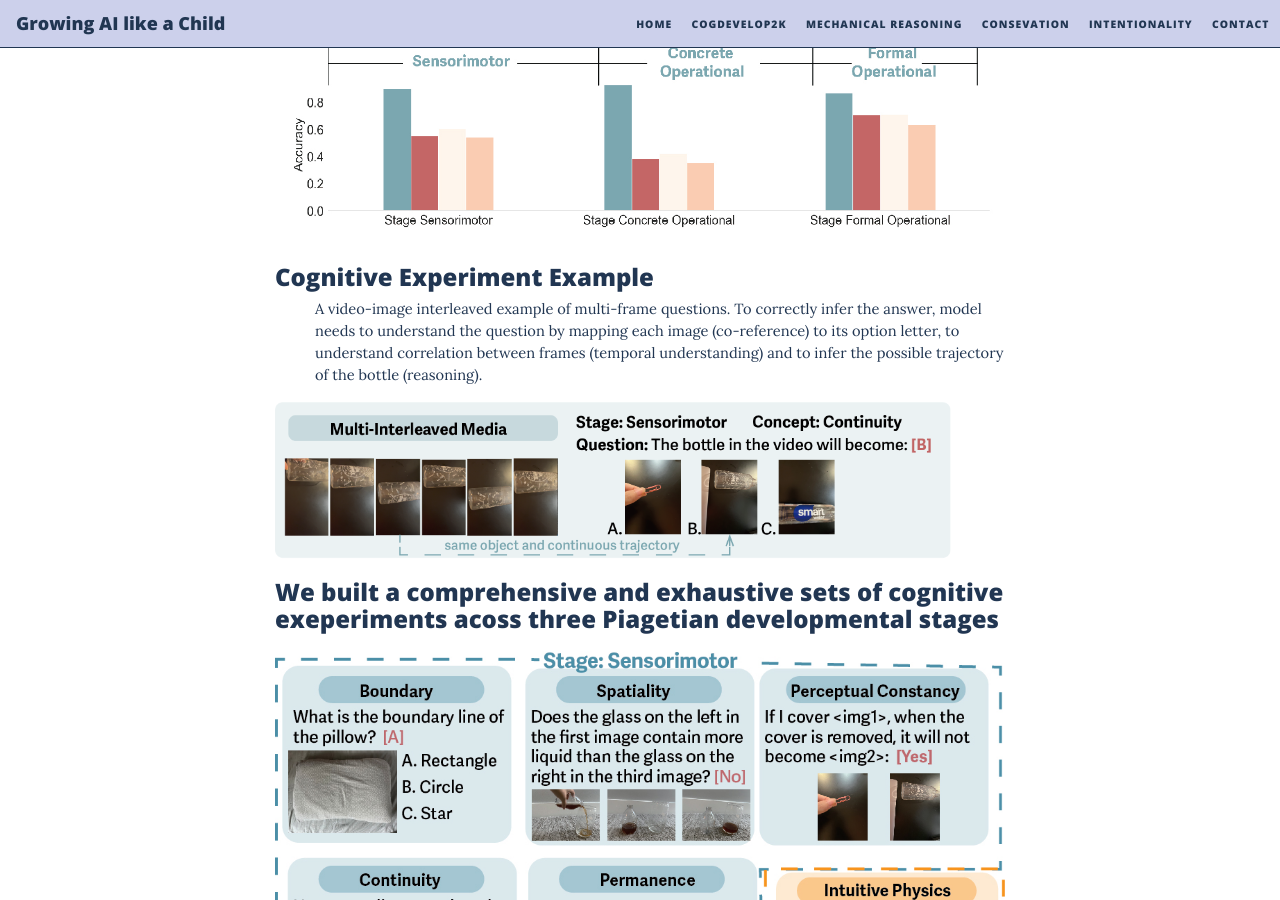
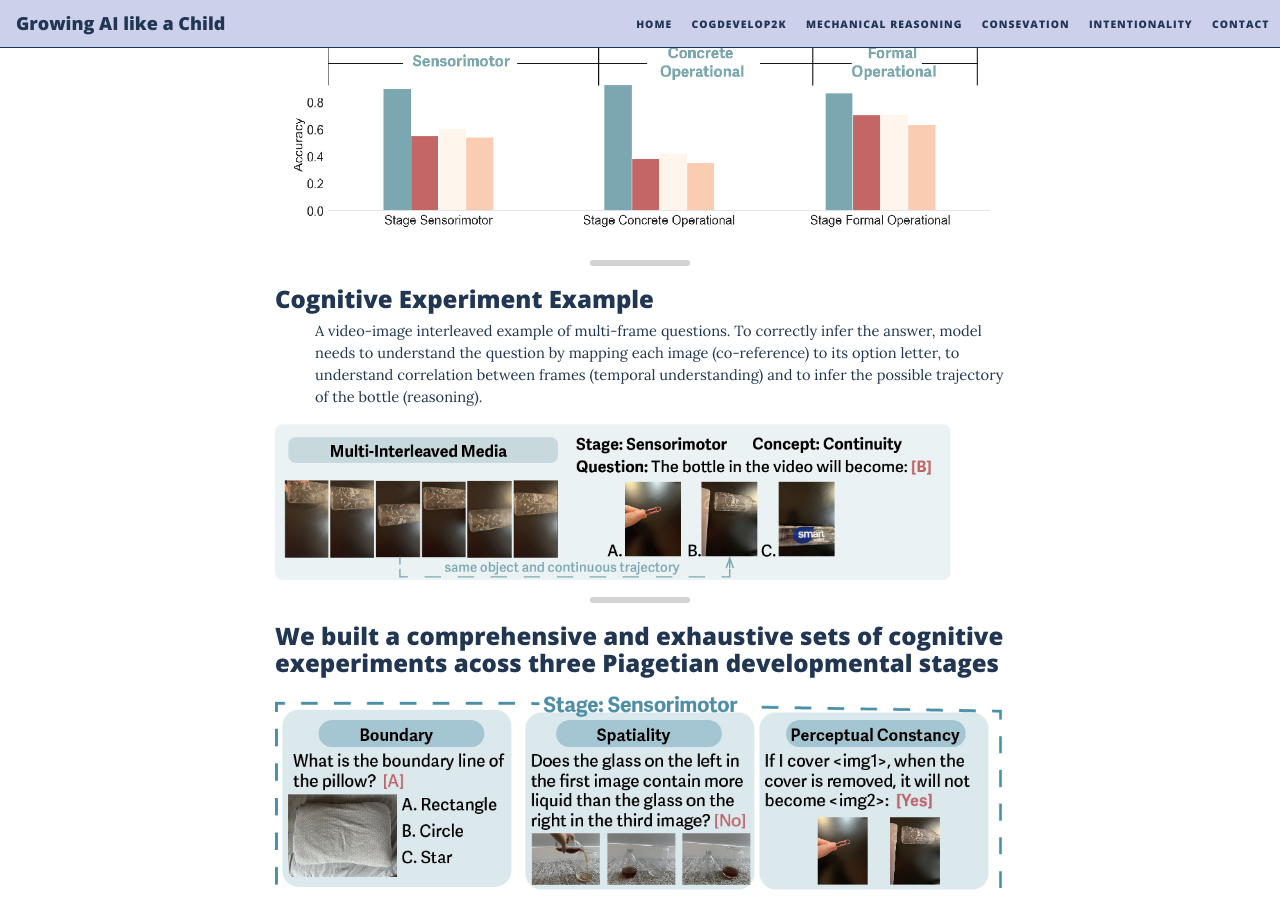
Before and after one commit to growing-ai-like-a-child/growing-ai-like-a-child.github.io, a Jekyll site: the page built from pages/CogDev.md, in a window 1280 px wide and 900 px high, scrolled down 1083 px. Built offline with Jekyll 4.4.1, drawn with Linux system fonts in a browser that asks for light colours; nearby versions of some CDN libraries.

Commit message:
Update CogDev.md

```diff
--- a/pages/CogDev.md
+++ b/pages/CogDev.md
@@ -22,6 +22,7 @@ Are Multi-modal Large Language Models (MLLMs) stochastic parrots? Do they genuin
     <img src="/material_1.jpg">
 </figure>
 
+<hr class="small" style="border-width: 5pt; border-color: lightgray;">
 <h3>Cognitive Experiment Example</h3>
 <ul>
 A video-image interleaved example of multi-frame questions. To correctly infer the answer, model needs to understand the question by mapping each image (co-reference) to its option letter, to understand correlation between frames (temporal understanding) and to infer the possible trajectory of the bottle (reasoning).
@@ -31,10 +32,14 @@ A video-image interleaved example of multi-frame questions. To correctly infer t
     <img src="/img/CogDevelop2K/multi-interleave.png">
 </figure>
 
+<hr class="small" style="border-width: 5pt; border-color: lightgray;">
+
 <h3>We built a comprehensive and exhaustive sets of cognitive exeperiments acoss three Piagetian developmental stages</h3>
 <figure>
     <img src="/img/CogDevelop2K/case_pic.jpg">
 </figure>
+
+<hr class="small" style="border-width: 5pt; border-color: lightgray;">
 
 <h3>We observe diverse performances across Multimodal Large Language Models </h3>
 <figure>
```
